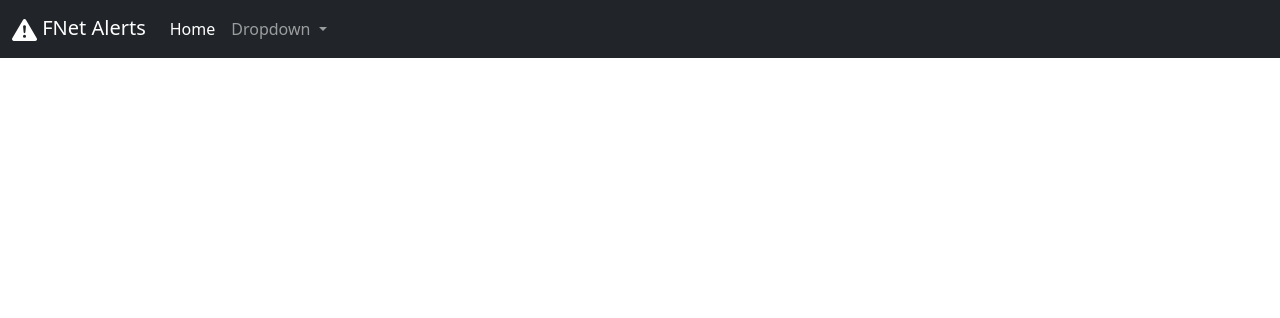
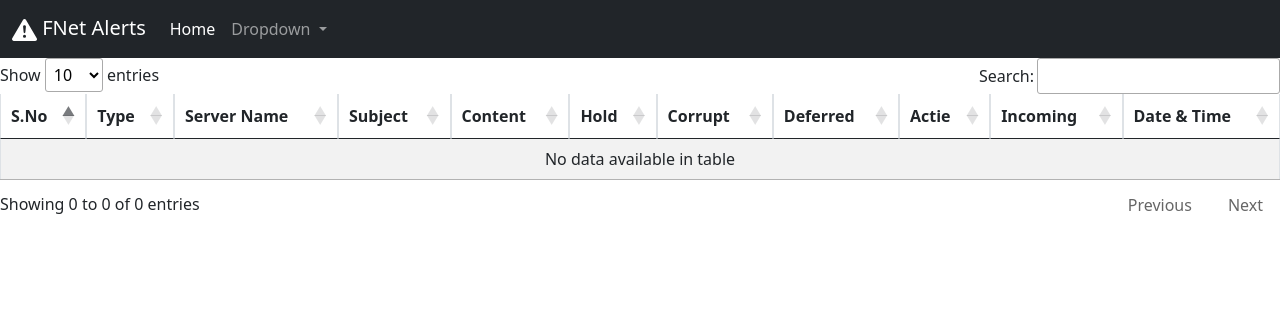
Before and after one commit to syedwajith/Alerts-project-php, a PHP site: page /mail_queue.php in a window 1280 px wide. Shown: the top 318 px of the page. Run offline with PHP 8.4, Linux system fonts and the light colour scheme; data that the repository does not hold is empty; some libraries are stand-ins or nearby versions.

Commit message:
second commit

```diff
--- a/css/style.css
+++ b/css/style.css
@@ -5,5 +5,3 @@
     font-weight: bold;
     text-transform: uppercase;
 }
-/*
-*/
--- a/index.php
+++ b/index.php
@@ -11,6 +11,7 @@ require 'database_connection.php';
 
     <!-- Bootstrap CSS -->
     <link href="https://cdn.jsdelivr.net/npm/bootstrap@5.0.2/dist/css/bootstrap.min.css" rel="stylesheet" integrity="sha384-EVSTQN3/azprG1Anm3QDgpJLIm9Nao0Yz1ztcQTwFspd3yD65VohhpuuCOmLASjC" crossorigin="anonymous">
+    <link rel="stylesheet" href="//cdn.datatables.net/1.13.7/css/jquery.dataTables.min.css">
     <link rel="stylesheet" href="css/style.css">
 
     <title>FNet Alerts</title>
@@ -59,6 +60,8 @@ require 'database_connection.php';
 
     <!-- Option 1: Bootstrap Bundle with Popper -->
     <script src="https://cdn.jsdelivr.net/npm/bootstrap@5.0.2/dist/js/bootstrap.bundle.min.js" integrity="sha384-MrcW6ZMFYlzcLA8Nl+NtUVF0sA7MsXsP1UyJoMp4YLEuNSfAP+JcXn/tWtIaxVXM" crossorigin="anonymous"></script>
+    <script src="https://code.jquery.com/jquery-3.7.1.js" integrity="sha256-eKhayi8LEQwp4NKxN+CfCh+3qOVUtJn3QNZ0TciWLP4=" crossorigin="anonymous"></script>
+    <script src="//cdn.datatables.net/1.13.7/js/jquery.dataTables.min.js"></script>
 
     <!-- Option 2: Separate Popper and Bootstrap JS -->
     <!--
--- a/mail_queue.php
+++ b/mail_queue.php
@@ -1,3 +1,79 @@
 <?php
 require 'index.php';
 ?>
+
+<!DOCTYPE html>
+<html lang="en">
+<head>
+    <meta charset="UTF-8">
+    <meta name="viewport" content="width=device-width, initial-scale=1.0">
+    <title></title>
+</head>
+<body>
+    <div class="">
+        <table class="table table-striped table-hover table-bordered" id="myTable">
+            <thead class="table">
+                <tr>
+                <th scope="col">S.No</th>
+                <th scope="col">Type</th>
+                <th scope="col">Server Name</th>
+                <th scope="col">Subject</th>
+                <th scope="col">Content</th>
+                <th scope="col">Hold</th>
+                <th scope="col">Corrupt</th>
+                <th scope="col">Deferred</th>
+                <th scope="col">Actie</th>
+                <th scope="col">Incoming</th>
+                <th scope="col">Date & Time</th>
+                </tr>
+            </thead>
+            <tbody>
+                <?php
+                $query = "
+                    select
+                        type,
+                        server_name,
+                        subject,
+                        message_body,
+                        hold,
+                        corrupt,
+                        deferred,
+                        active,
+                        incoming,
+                        create_datetime
+                    from
+                        mail_queue
+                        order by create_datetime desc
+                    ";
+                $data = mysqli_query($connection, $query);
+                $s_no = 0;
+                while ($row = mysqli_fetch_assoc($data)) {
+                    $s_no += 1;
+                    echo "<tr>
+                            <th scope='row'>$s_no</th>
+                            <td>" . $row['type'] . "</td>
+                            <td>" . $row['server_name'] . "</td>
+                            <td>" . $row['subject'] . "</td>
+                            <td>" . $row['message_body'] . "</td>
+                            <td>" . $row['hold'] . "</td>
+                            <td>" . $row['corrupt'] . "</td>
+                            <td>" . $row['deferred'] . "</td>
+                            <td>" . $row['active'] . "</td>
+                            <td>" . $row['incoming'] . "</td>
+                            <td>" . $row['create_datetime'] . "</td>
+                        </tr>";
+                }
+                ?>
+
+            </tbody>
+        </table>
+    </div>
+
+    <script>
+        $(document).ready( function () {
+            $('#myTable').DataTable();
+        });
+    </script>
+
+</body>
+</html>
```
Also changed, not shown: ticket_details.php (+9 -6 lines).
